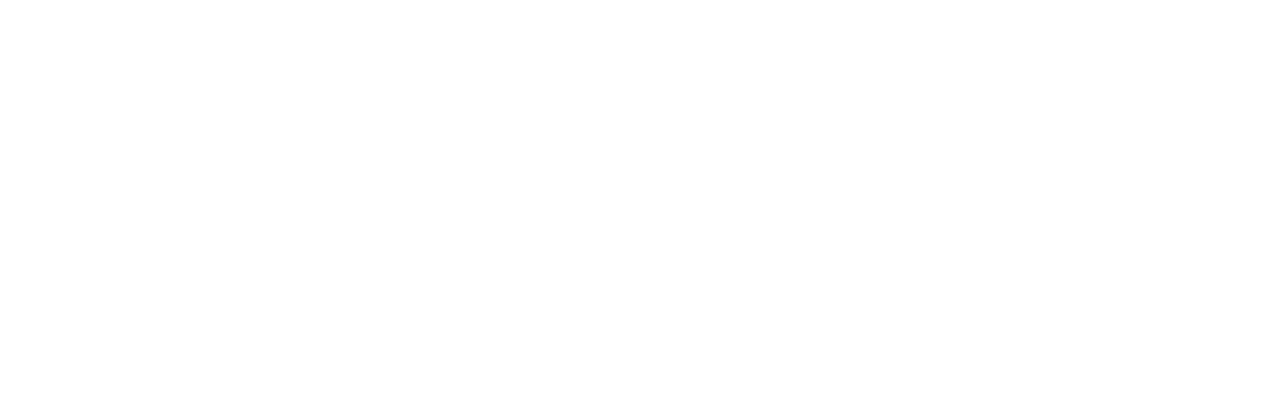
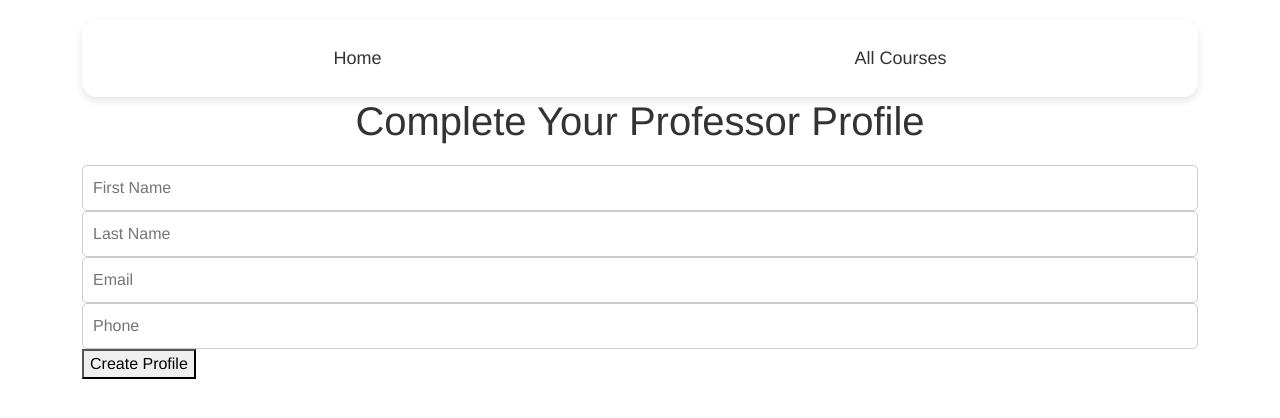
Before and after one commit to Masteidel/capstone-project-the-faculty, a React (Create React App) app in the folder client/register/: page /professor-form in a window 1280 px wide. Before the commit this address had no page. Shown: the top 418 px of the page. Built offline with nearby package versions, Linux system fonts and the light colour scheme; no server answers.

Commit message:
im tired boss

```diff
--- a/client/register/src/App.js
+++ b/client/register/src/App.js
@@ -9,8 +9,9 @@ import StudentLogin from "./components/StudentLogin"; // Import Student Login co
 import SectionList from "./components/SectionList";
 import Enrollment from "./components/Enrollment";
 import StudentForm from "./components/StudentForm";
+import StudentsEnrolled from "./components/StudentsEnrolled"; // Import the StudentsEnrolled component
+import ProfessorForm from "./components/ProfessorForm";
 
-import StudentsEnrolled from "./components/StudentsEnrolled"; // Import the StudentsEnrolled component
 function App() {
   return (
     <Router>
@@ -25,7 +26,7 @@ function App() {
           <Route path="sections" element={<SectionList />} />
           <Route path="enrollment" element={<Enrollment />} />
           <Route path="/student-form" element={<StudentForm />} />
-
+          <Route path="/professor-form" element={<ProfessorForm />} />
           <Route path="/studentsEnrolled" element={<StudentsEnrolled />} />
         </Route>
       </Routes>
--- /dev/null
+++ b/client/register/src/components/ProfessorForm.js
@@ -0,0 +1,141 @@
+import React, { useState, useEffect } from "react";
+import "./ProfessorForm.css";
+
+function ProfessorForm() {
+    const [professorData, setProfessorData] = useState({
+        professorId: "", // Auto-generate this value based on existing professors
+        firstName: "",
+        lastName: "",
+        email: "",
+        phone: "",
+    });
+    const [professors, setProfessors] = useState([]); // Store the list of professors
+    const [isProfileComplete, setIsProfileComplete] = useState(false);
+    const [errorMessage, setErrorMessage] = useState("");
+
+    // Fetch all professors and find the next available professorId
+    useEffect(() => {
+        const fetchProfessors = async () => {
+            const token = localStorage.getItem("jwt_token");
+
+            try {
+                const response = await fetch("http://localhost:8080/api/professors", {
+                    method: "GET",
+                    headers: {
+                        "Authorization": `Bearer ${token}`,
+                        "Content-Type": "application/json",
+                    },
+                });
+
+                const data = await response.json();
+                if (response.ok) {
+                    setProfessors(data); // Store the list of professors
+                    const nextProfessorId = getNextProfessorId(data); // Calculate the next professor ID
+                    setProfessorData((prevData) => ({
+                        ...prevData,
+                        professorId: nextProfessorId,
+                    }));
+                    console.log("Next professorId generated:", nextProfessorId); // Log the generated professorId
+                }
+            } catch (error) {
+                console.error("Error fetching professors:", error);
+            }
+        };
+
+        fetchProfessors();
+    }, []);
+
+    // Function to calculate the next available professorId
+    const getNextProfessorId = (professors) => {
+        if (professors.length === 0) return 1; // If no professors exist, start from 1
+
+        const maxProfessorId = professors.reduce((maxId, professor) =>
+            professor.professorId > maxId ? professor.professorId : maxId, 0);
+        return maxProfessorId + 1;
+    };
+
+    const handleChange = (e) => {
+        const { name, value } = e.target;
+        setProfessorData({ ...professorData, [name]: value });
+    };
+
+    const handleSubmit = async (e) => {
+        e.preventDefault();
+
+        const token = localStorage.getItem("jwt_token");
+
+        try {
+            const response = await fetch("http://localhost:8080/api/professors", {
+                method: "POST",
+                headers: {
+                    "Authorization": `Bearer ${token}`,
+                    "Content-Type": "application/json",
+                },
+                body: JSON.stringify(professorData), // Include the auto-generated professorId
+            });
+
+            if (!response.ok) {
+                throw new Error("Failed to create professor profile");
+            }
+
+            const newProfessor = await response.json();
+            console.log("New professor created:", newProfessor);
+
+            alert("Professor profile created successfully!");
+            setIsProfileComplete(true); // Mark profile as complete
+
+        } catch (error) {
+            setErrorMessage(error.message);
+            console.error("Error creating professor profile:", error);
+        }
+    };
+
+    if (isProfileComplete) {
+        console.log("Professor ID after profile creation:", professorData.professorId); // Log the professorId after profile creation
+        return <p>Professor profile has been created successfully!</p>;
+    }
+
+    return (
+        <div className="professor-profile-container">
+            <h1>Complete Your Professor Profile</h1>
+            {errorMessage && <p className="error-message">{errorMessage}</p>}
+            <form onSubmit={handleSubmit}>
+                <input
+                    type="text"
+                    name="firstName"
+                    placeholder="First Name"
+                    value={professorData.firstName}
+                    onChange={handleChange}
+                    required
+                />
+                <input
+                    type="text"
+                    name="lastName"
+                    placeholder="Last Name"
+                    value={professorData.lastName}
+                    onChange={handleChange}
+                    required
+                />
+                <input
+                    type="email"
+                    name="email"
+                    placeholder="Email"
+                    value={professorData.email}
+                    onChange={handleChange}
+                    required
+                />
+                <input
+                    type="text"
+                    name="phone"
+                    placeholder="Phone"
+                    value={professorData.phone}
+                    onChange={handleChange}
+                    required
+                />
+                <button type="submit">Create Profile</button>
+            </form>
+        </div>
+    );
+}
+
+export default ProfessorForm;
--- a/client/register/src/components/ProfessorLogin.js
+++ b/client/register/src/components/ProfessorLogin.js
@@ -73,7 +73,7 @@ function ProfessorLogin() {
             if (data.jwt_token) {
                 localStorage.setItem("jwt_token", data.jwt_token);
                 console.log("Registration successful, JWT token stored!");
-                navigate("/courses");
+                navigate("/professor-form");
             }
         } catch (error) {
             setErrorMessage(error.message);
--- a/client/register/src/components/StudentForm.js
+++ b/client/register/src/components/StudentForm.js
@@ -39,6 +39,10 @@ function StudentForm() {
                         ...prevData,
                         studentId: nextStudentId,
                     }));
+
+                    // Save the generated studentId to localStorage
+                    localStorage.setItem("studentId", nextStudentId);
+
                     console.log("Next studentId generated:", nextStudentId); // Log the generated studentId
                 }
             } catch (error) {
@@ -46,7 +50,16 @@ function StudentForm() {
             }
         };
 
-        fetchStudents();
+        // Fetch the studentId from localStorage if it exists
+        const storedStudentId = localStorage.getItem("studentId");
+        if (storedStudentId) {
+            setStudentData((prevData) => ({
+                ...prevData,
+                studentId: storedStudentId,
+            }));
+        } else {
+            fetchStudents();
+        }
     }, []);
 
     // Function to calculate the next available studentId
@@ -84,6 +97,9 @@ function StudentForm() {
 
             const newStudent = await response.json();
             console.log("New student created:", newStudent);
+
+            // Store the studentId in local storage
+            localStorage.setItem("studentId", newStudent.studentId);
 
             alert("Student profile created successfully!");
             setIsProfileComplete(true); // Mark profile as complete
--- a/client/register/src/components/StudentLogin.js
+++ b/client/register/src/components/StudentLogin.js
@@ -1,5 +1,6 @@
 import React, { useState } from "react";
 import { useNavigate } from "react-router-dom";
+import {jwtDecode} from 'jwt-decode';
 import './StudentLogin.css';
 
 function StudentLogin() {
@@ -9,9 +10,34 @@ function StudentLogin() {
     const [showRegister, setShowRegister] = useState(false); // Toggle between login and register form
     const navigate = useNavigate();
 
+    const validateToken = (token) => {
+        try {
+            const decoded = jwtDecode(token);
+            const currentTime = Date.now() / 1000; // Current time in seconds
+            if (decoded.exp > currentTime) {
+                return true; // Token is valid
+            }
+            return false; // Token has expired
+        } catch (error) {
+            return false; // Invalid token
+        }
+    };
+
     const handleLogin = async (e) => {
         e.preventDefault();
 
+        // Check if a valid token exists before proceeding to login
+        const token = localStorage.getItem("jwt_token");
+
+        if (token && validateToken(token)) {
+            console.log("Using existing valid token");
+            navigate("/courses"); // Redirect to courses if the token is valid
+            return; // Skip the login process
+        } else {
+            console.log("Token invalid or expired, logging in again");
+        }
+
+        // Proceed with login if no valid token
         const requestData = {
             username: username,
             password: password
@@ -40,7 +66,9 @@ function StudentLogin() {
             setErrorMessage(error.message);
             console.error("Error logging in:", error);
         }
+
     };
+
 
     const handleRegister = async (e) => {
         e.preventDefault();
@@ -61,20 +89,30 @@ function StudentLogin() {
             });
 
             if (!registerResponse.ok) {
-                throw new Error("Registration failed. Please check your credentials.");
+                const errorData = await registerResponse.json();
+                throw new Error(`Registration failed: ${errorData.message}`);
             }
 
             const registerData = await registerResponse.json();
-            localStorage.setItem("jwt_token", registerData.jwt_token);
-            console.log("Registration successful, JWT token stored!");
+            console.log("Registration response data:", registerData);
 
-            // Navigate to the student's form for profile completion
-            navigate("/student-form");
+            if (registerData.jwt_token) {
+                localStorage.setItem("jwt_token", registerData.jwt_token);
+                console.log("Registration successful, JWT token stored:", registerData.jwt_token);
+
+                // Navigate to the student's form for profile completion
+                setTimeout(() => {
+                    navigate("/student-form");
+                }, 500); // Small delay for testing token storage
+            } else {
+                console.error("JWT token not found in response");
+            }
         } catch (error) {
             setErrorMessage(error.message);
             console.error("Error registering:", error);
         }
     };
+
 
     return (
         <div className="login-container">
```
Also changed, not shown: client/register/src/components/ProfessorForm.css (added).
